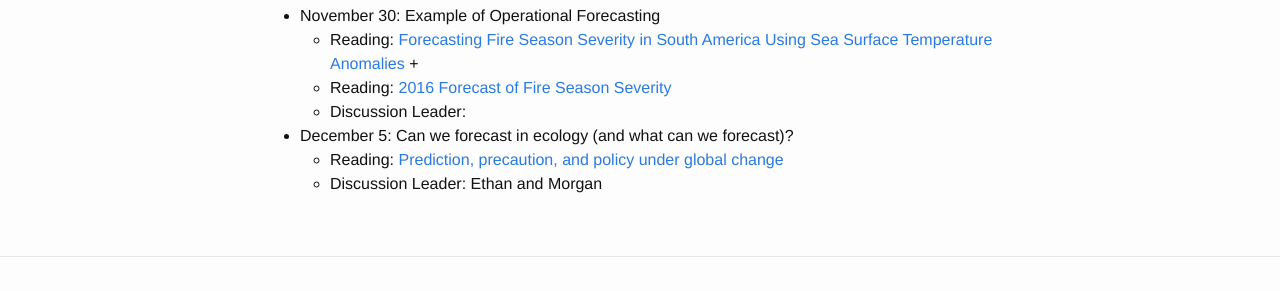
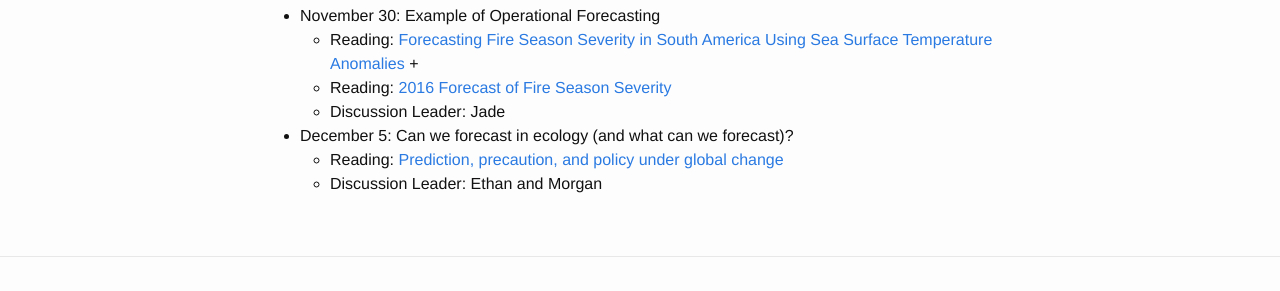
Before and after one commit to weecology/forecasting-dynamics-course, a Jekyll site: the page built from schedule.md, in a window 1280 px wide and 900 px high, scrolled down 1874 px. Shown: the part 443-734 px from the top of the window. Built offline with Jekyll 4.4.1, drawn with Linux system fonts in a browser that asks for light colours.

Commit message:
Add discussion leader

```diff
--- a/schedule.md
+++ b/schedule.md
@@ -114,7 +114,7 @@ Activity days when laptops are required are noted in italics. Discussion leaders
 * November 30: Example of Operational Forecasting
     * Reading: [Forecasting Fire Season Severity in South America Using Sea Surface Temperature Anomalies](https://doi.org/10.1126/science.1209472) +
     * Reading: [2016 Forecast of Fire Season Severity](http://www.ess.uci.edu/~amazonfirerisk/ForecastWeb/SAMFSS2016.html)
-    * Discussion Leader:
+    * Discussion Leader: Jade
 
 * December 5: Can we forecast in ecology (and what can we forecast)?
     * Reading: [Prediction, precaution, and policy under global change](https://doi.org/10.1126/science.1261824)
```
